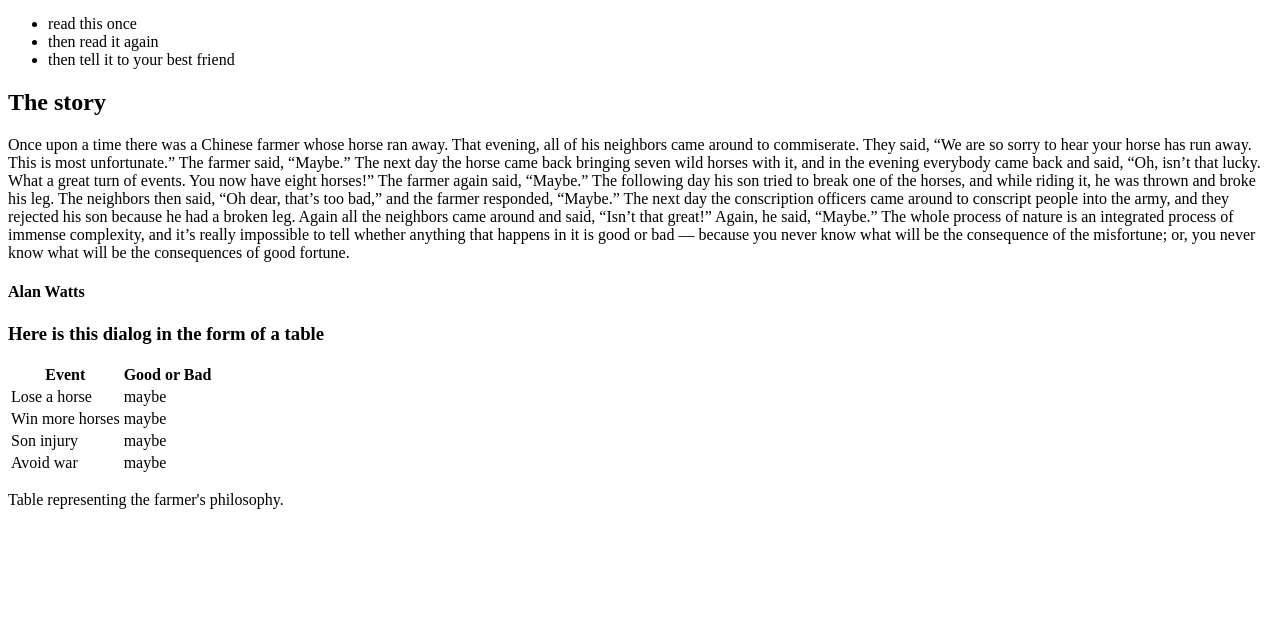
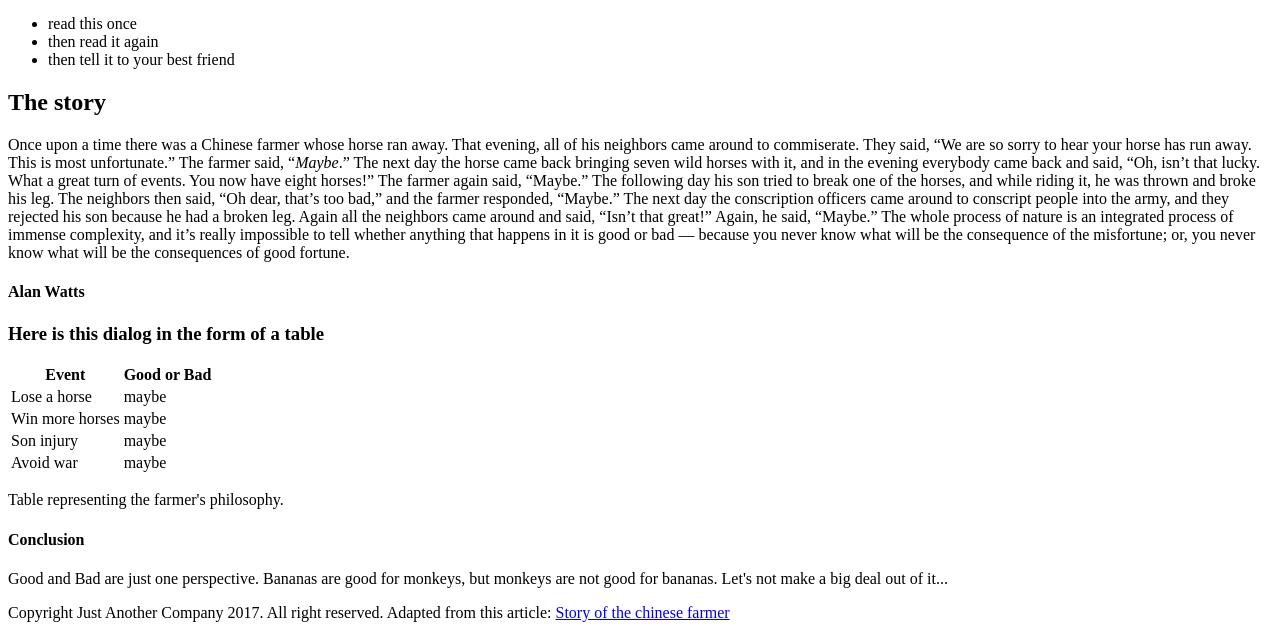
Before and after one commit to kovasah/theChineseFarmer, a plain HTML site: page index.html in a window 1280 px wide. Shown: the part 462-1100 px from the top of the page. Before the commit the page ends 987 px from the top, so only its background shows below. Drawn offline with Linux system fonts and the light colour scheme.

Commit message:
preFinalHtml

```diff
--- a/index.html
+++ b/index.html
@@ -13,8 +13,8 @@
       <figcaption>11 may 2016, Alexandre Gorius</figcaption>
       <figure>
         <img
-          src="ttps://cdn-images-1.medium.com/max/1000/1*2PCmLZyzQaF2pyKYkSTFpA.jpeg"
-          alt="jsp"
+          src="https://cdn-images-1.medium.com/max/1000/1*2PCmLZyzQaF2pyKYkSTFpA.jpeg"
+          alt="a man using a extinctor"
         />
       </figure>
       <h3>Preamble</h3>
@@ -33,10 +33,10 @@
           Once upon a time there was a Chinese farmer whose horse ran away. That
           evening, all of his neighbors came around to commiserate. They said,
           “We are so sorry to hear your horse has run away. This is most
-          unfortunate.” The farmer said, “Maybe.” The next day the horse came
-          back bringing seven wild horses with it, and in the evening everybody
-          came back and said, “Oh, isn’t that lucky. What a great turn of
-          events. You now have eight horses!” The farmer again said, “Maybe.”
+          unfortunate.” The farmer said, “<em>Maybe</em>.” The next day the
+          horse came back bringing seven wild horses with it, and in the evening
+          everybody came back and said, “Oh, isn’t that lucky. What a great turn
+          of events. You now have eight horses!” The farmer again said, “Maybe.”
           The following day his son tried to break one of the horses, and while
           riding it, he was thrown and broke his leg. The neighbors then said,
           “Oh dear, that’s too bad,” and the farmer responded, “Maybe.” The next
@@ -55,7 +55,7 @@
           <table>
             <tr>
               <th>Event</th>
-              <th>Good or Bad</th>
+              <th class="good">Good or Bad</th>
             </tr>
             <tr>
               <td>Lose a horse</td>
@@ -76,8 +76,25 @@
           </table>
           <p>Table representing the farmer's philosophy.</p>
         </article>
+        <h4>Conclusion</h4>
+        <p>
+          Good and Bad are just one perspective. Bananas are good for monkeys,
+          but monkeys are not good for bananas. Let's not make a big deal out of
+          it...
+        </p>
       </section>
     </main>
-    <footer></footer>
+    <footer>
+      <p>
+        Copyright Just Another Company 2017. All right reserved. Adapted from
+        this article:
+        <a
+          href="https://wellsbaum.blog/2018/01/27/alan-watts-the-story-of-the-chinese-farmer/"
+          target="_blank"
+          title="Story of the chinese farmer"
+          >Story of the chinese farmer</a
+        >
+      </p>
+    </footer>
   </body>
 </html>
```
Also changed, not shown: 1 other file.
